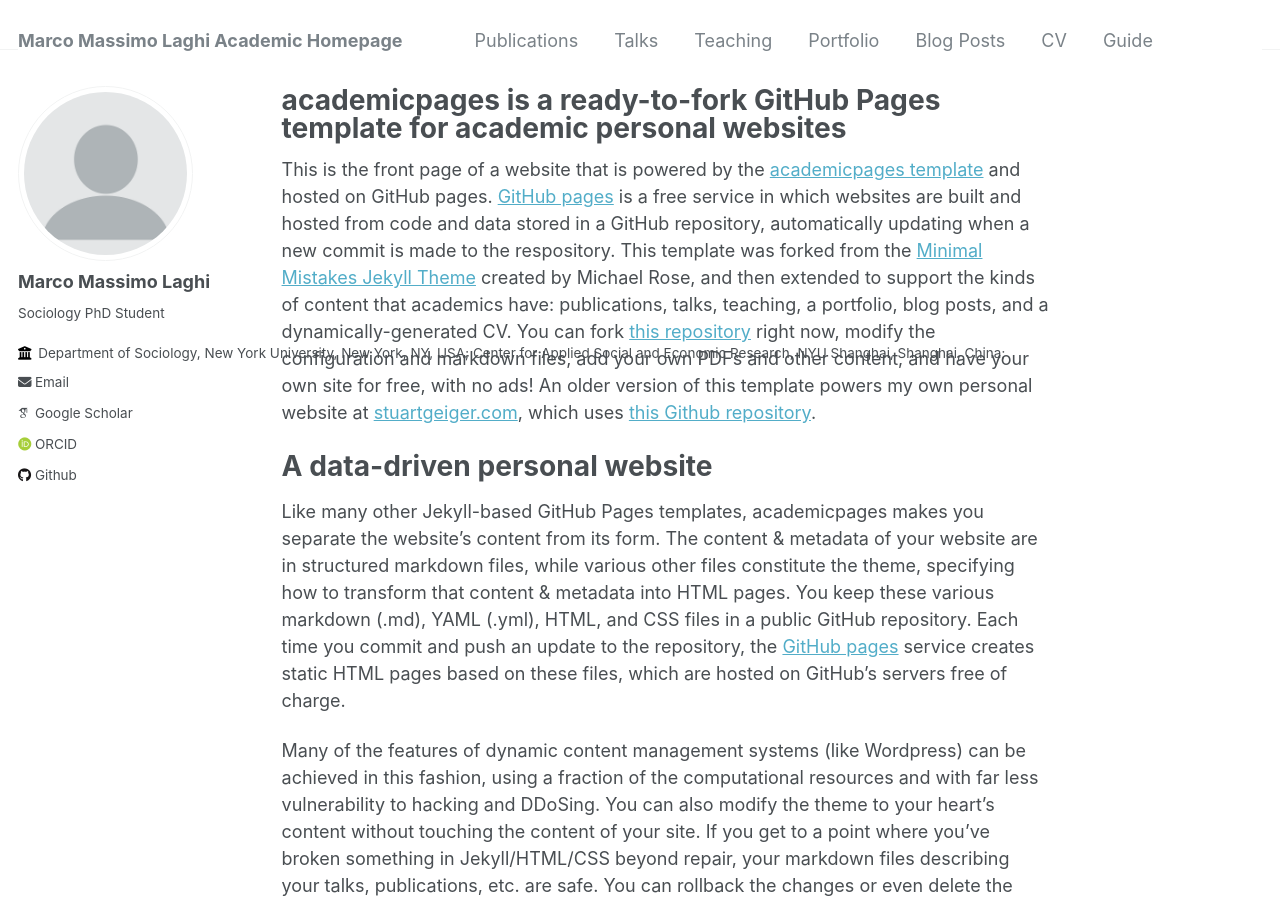
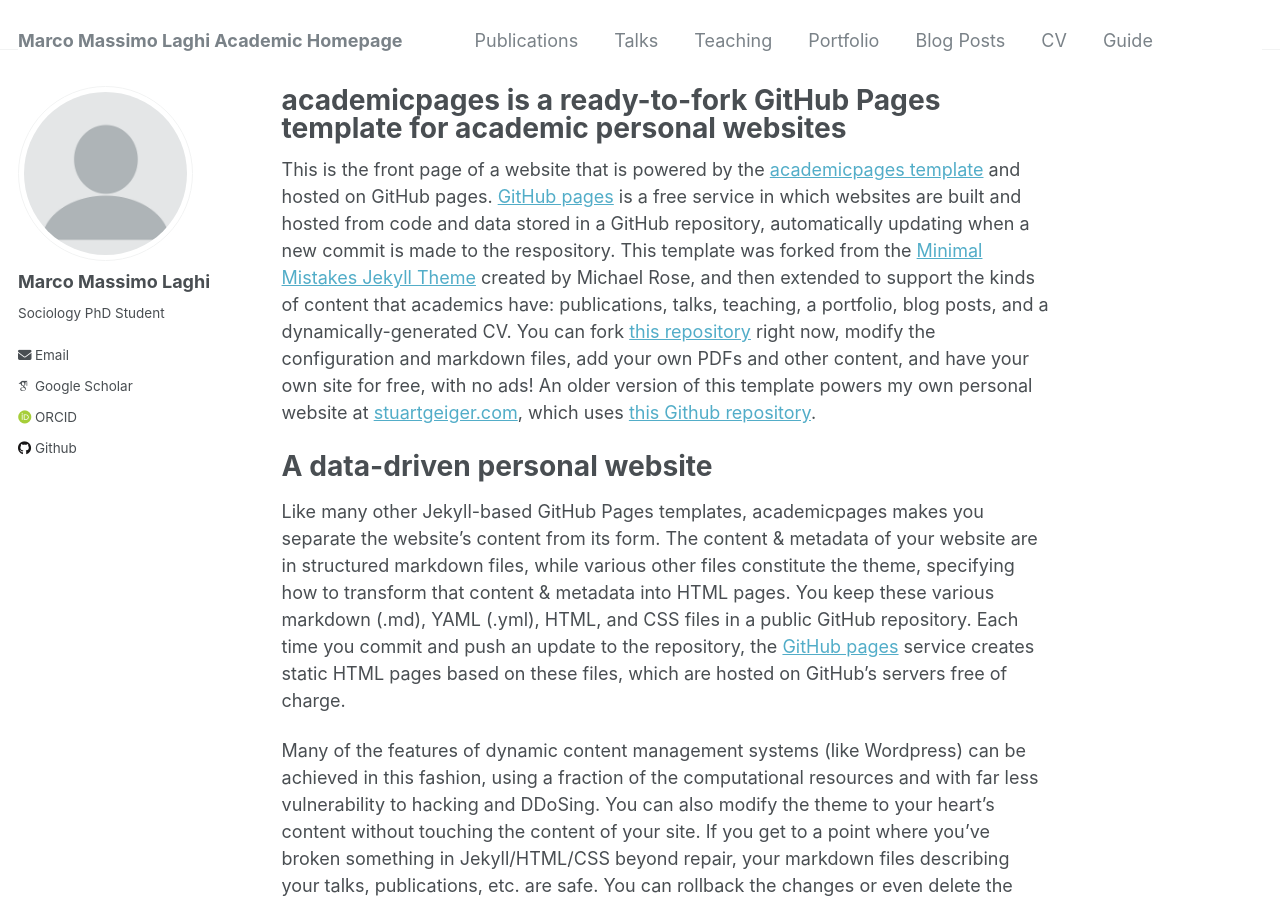
Before and after one commit to marcomlaghi/marcomlaghi.github.io, a Jekyll site: the page built from _pages/about.md, in a window 1280 px wide and 900 px high. Built offline with Jekyll 4.4.1, drawn with Linux system fonts in a browser that asks for light colours; some web fonts are replaced.

Commit message:
Update _config.yml

```diff
--- a/_config.yml
+++ b/_config.yml
@@ -25,7 +25,6 @@ author:
   name             : "Marco Massimo Laghi"
   pronouns         : # example: "she/her"
   bio              : "Sociology PhD Student"
-  employer         : "Department of Sociology, New York University, New York, NY, USA; Center for Applied Social and Economic Research, NYU Shanghai, Shanghai, China;"
   uri              : # URL
   email            : "marco.laghi@nyu.edu"
 
```
